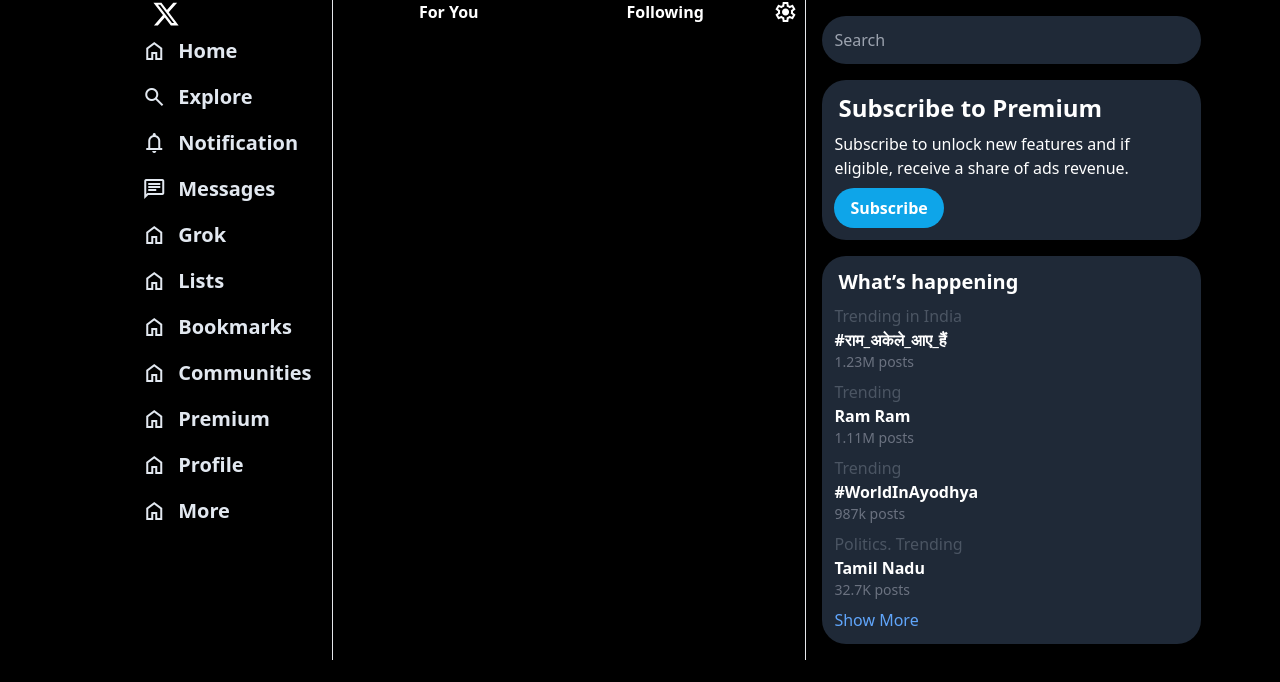
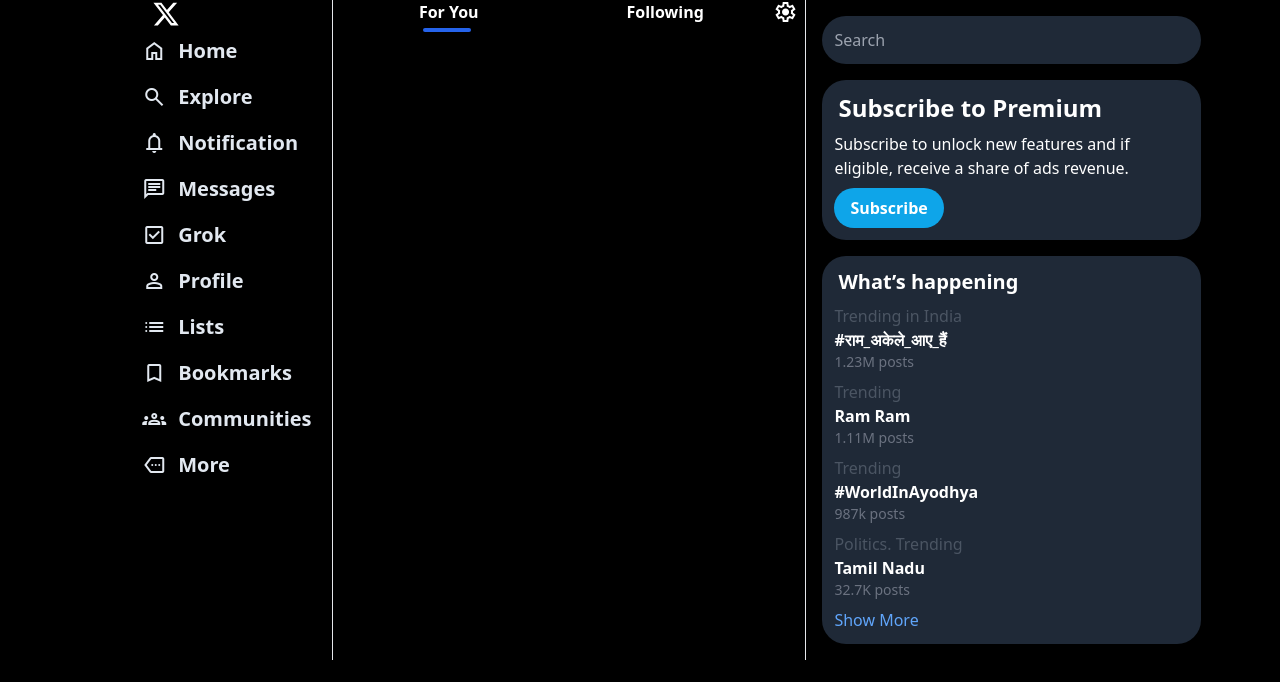
Before and after one commit to anurag-21-badwahe/Twitter-X.com-clone, a website: page index.html in a window 1280 px wide. Drawn offline with nearby package versions, Linux system fonts and the light colour scheme.

Commit message:
Feed Component Added and did little bit styling

```diff
--- a/index.html
+++ b/index.html
@@ -30,43 +30,41 @@
           <li class="flex justify-start items-center gap-3 text-[20px] w-fit px-5 py-2 font-bold text-slate-200 hover:bg-gray-800 rounded-full"><span class="material-symbols-outlined"> notifications</span>Notification</li>
           <li class="flex justify-start items-center gap-3 text-[20px] w-fit px-5 py-2 font-bold text-slate-200 hover:bg-gray-800 rounded-full"><span class="material-symbols-outlined"> message </span>Messages</li>
           <li class="flex justify-start items-center gap-3 text-[20px] w-fit px-5 py-2 font-bold text-slate-200 hover:bg-gray-800 rounded-full">
-            <span class="material-symbols-outlined"> home </span>Grok
+            <span class="material-symbols-outlined">check_box</span>Grok
           </li>
           <li class="flex justify-start items-center gap-3 text-[20px] w-fit px-5 py-2 font-bold text-slate-200 hover:bg-gray-800 rounded-full">
-            <span class="material-symbols-outlined">home</span> Lists
+            <span class="material-symbols-outlined"> person </span>Profile
+          </li>
+          <li class="flex justify-start items-center gap-3 text-[20px] w-fit px-5 py-2 font-bold text-slate-200 hover:bg-gray-800 rounded-full">
+            <span class="material-symbols-outlined">list</span> Lists
         </li>
           <li class="flex justify-start items-center gap-3 text-[20px] w-fit px-5 py-2 font-bold text-slate-200 hover:bg-gray-800 rounded-full">
-            <span class="material-symbols-outlined"> home </span>Bookmarks
+            <span class="material-symbols-outlined"> bookmark </span>Bookmarks
           </li>
           <li class="flex justify-start items-center gap-3 text-[20px] w-fit px-5 py-2 font-bold text-slate-200 hover:bg-gray-800 rounded-full">
-            <span class="material-symbols-outlined"> home </span>Communities
+            <span class="material-symbols-outlined"> groups </span>Communities
           </li>
+
           <li class="flex justify-start items-center gap-3 text-[20px] w-fit px-5 py-2 font-bold text-slate-200 hover:bg-gray-800 rounded-full">
-            <span class="material-symbols-outlined"> home </span>Premium
-          </li>
-          <li class="flex justify-start items-center gap-3 text-[20px] w-fit px-5 py-2 font-bold text-slate-200 hover:bg-gray-800 rounded-full">
-            <span class="material-symbols-outlined"> home </span>Profile
-          </li>
-          <li class="flex justify-start items-center gap-3 text-[20px] w-fit px-5 py-2 font-bold text-slate-200 hover:bg-gray-800 rounded-full">
-            <span class="material-symbols-outlined"> home </span>More
+            <span class="material-symbols-outlined"> more </span>More
           </li>
         </ul>
       </div>
     </div>
     <div class="second w-full border-l border-r">
-      <div class="top flex mx-2">
-        <div class="left w-1/2 flex justify-center font-bold">For You</div>
+      <div class="top flex mx-2 relative">
+        <div class = "absolute left-[18%] bg-blue-600 w-12 h-1 bottom-0 rounded-full "></div>
+        <div class="left w-1/2 flex justify-center font-bold mb-2">For You</div>
         <div class="right w-1/2 flex justify-center font-bold">Following</div>
         <div class="setting"><span class="material-symbols-outlined">
           settings
           </span>
         </div>
       </div>
-      <div class = "w-[24px] bg-fuchsia-100"></div>
     </div>
     <div class="third w-full">
       <div class="search">
-        <input type = "text" placeholder="Search" class ="w-[80%] rounded-full bg-gray-800 text-gray-500 p-3 m-4">
+        <input type = "text" placeholder="Search" class ="w-[80%] rounded-full bg-gray-800 text-white p-3 m-4">
         <div class = "w-[80%] rounded-3xl bg-gray-800 p-3 mx-4">
           <h1 class="font-extrabold text-2xl mx-1 mb-2">Subscribe to Premium</h1>
           <p class = "mb-2">Subscribe to unlock new features and if eligible, receive a share of ads revenue.</p>
```
Also changed, not shown: css/output.css.
